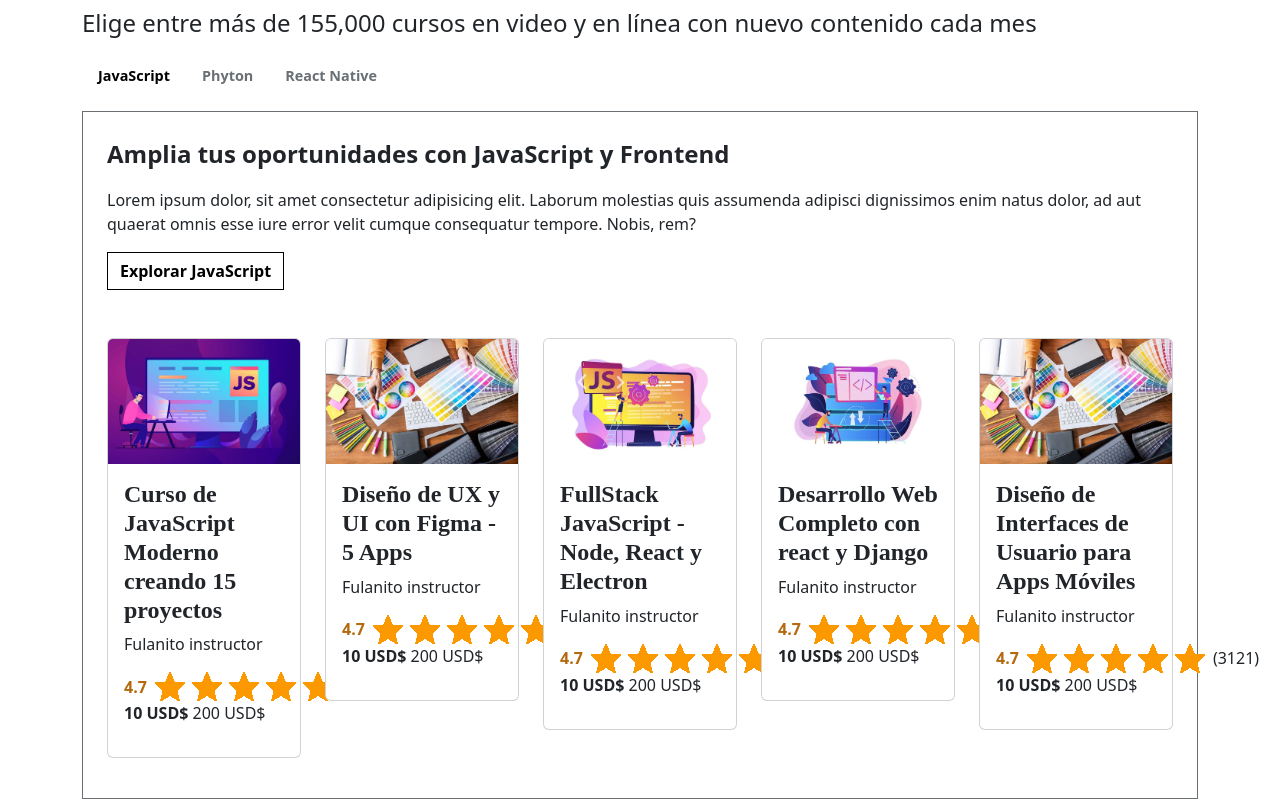
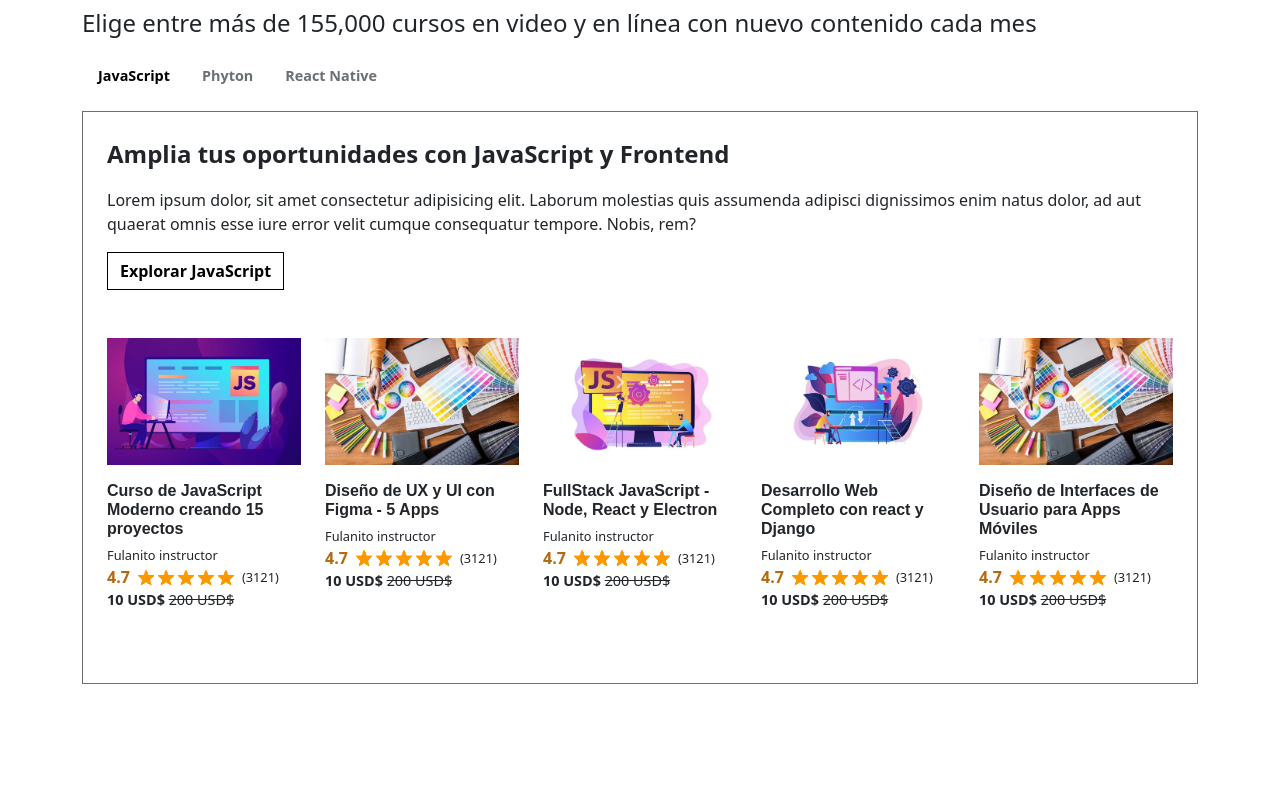
Before and after one commit to Naibaf93/Udemyclon, a website: page index.html in a window 1280 px wide. Shown: the part 655-1454 px from the top of the page. After the commit the page ends 1339 px from the top, so only its background shows below. Drawn offline with nearby package versions, Linux system fonts and the light colour scheme; a web font is replaced by a local one.

Commit message:
finalizando secciond de cursos

```diff
--- a/index.html
+++ b/index.html
@@ -83,7 +83,7 @@
 
                             <div class="d-flex align-items-center">
                                 <p class="puntaje fw-bold text-secondary m-0 me-2">4.7</p>
-                                <img src="src/img/estrellas.png" alt="calificacion estrellas" class="me-2">
+                                <img src="src/img/estrellas.png" alt="calificacion estrellas" class="me-2 calificacion">
                                 <p class="total m-0">(3121)</p>
                             </div>
 
@@ -102,7 +102,7 @@
 
                             <div class="d-flex align-items-center">
                                 <p class="puntaje fw-bold text-secondary m-0 me-2">4.7</p>
-                                <img src="src/img/estrellas.png" alt="calificacion estrellas" class="me-2">
+                                <img src="src/img/estrellas.png" alt="calificacion estrellas" class="me-2 calificacion">
                                 <p class="total m-0">(3121)</p>
                             </div>
 
@@ -121,7 +121,7 @@
 
                             <div class="d-flex align-items-center">
                                 <p class="puntaje fw-bold text-secondary m-0 me-2">4.7</p>
-                                <img src="src/img/estrellas.png" alt="calificacion estrellas" class="me-2">
+                                <img src="src/img/estrellas.png" alt="calificacion estrellas" class="me-2 calificacion">
                                 <p class="total m-0">(3121)</p>
                             </div>
 
@@ -140,7 +140,7 @@
 
                             <div class="d-flex align-items-center">
                                 <p class="puntaje fw-bold text-secondary m-0 me-2">4.7</p>
-                                <img src="src/img/estrellas.png" alt="calificacion estrellas" class="me-2">
+                                <img src="src/img/estrellas.png" alt="calificacion estrellas" class="me-2 calificacion">
                                 <p class="total m-0">(3121)</p>
                             </div>
 
@@ -159,7 +159,7 @@
 
                             <div class="d-flex align-items-center">
                                 <p class="puntaje fw-bold text-secondary m-0 me-2">4.7</p>
-                                <img src="src/img/estrellas.png" alt="calificacion estrellas" class="me-2">
+                                <img src="src/img/estrellas.png" alt="calificacion estrellas" class="me-2 calificacion">
                                 <p class="total m-0">(3121)</p>
                             </div>
 
@@ -178,7 +178,7 @@
 
                             <div class="d-flex align-items-center">
                                 <p class="puntaje fw-bold text-secondary m-0 me-2">4.7</p>
-                                <img src="src/img/estrellas.png" alt="calificacion estrellas" class="me-2">
+                                <img src="src/img/estrellas.png" alt="calificacion estrellas" class="me-2 calificacion">
                                 <p class="total m-0">(3121)</p>
                             </div>
 
--- a/src/scss/_custom.scss
+++ b/src/scss/_custom.scss
@@ -36,11 +36,16 @@
 $nav-link-font-weight: 700;
 $nav-link-font-size: .9rem;
 
-// botones
+// Botones
 
 $btn-border-radius: 0;
 $btn-font-weight: 700;
 
+// Cards
+
+$card-spacer-x: 0;
+$card-border-radius: 0;
+$card-border-width: 0;
 
 // Importar Bootstrap
 @import '../../node_modules/bootstrap/scss/bootstrap.scss';
--- a/src/scss/ui/_cursos.scss
+++ b/src/scss/ui/_cursos.scss
@@ -25,5 +25,28 @@
             @include make-col(1, 5);
         }
 
+        .titulo {
+            font-family: $fuente-textos;
+            font-size: 1rem;
+        }
+
+        .instructor,
+        .total {
+            font-size: .8rem;
+            margin: 0;
+        }
+
+     .calificacion {
+            width: 6rem;
+        }
+
+        .precio {
+            font-size: .9rem;
+
+            span {
+                font-size: .7;
+                text-decoration: line-through;
+            }
+        }
     }
 }
```
Also changed, not shown: build/css/app.css.
